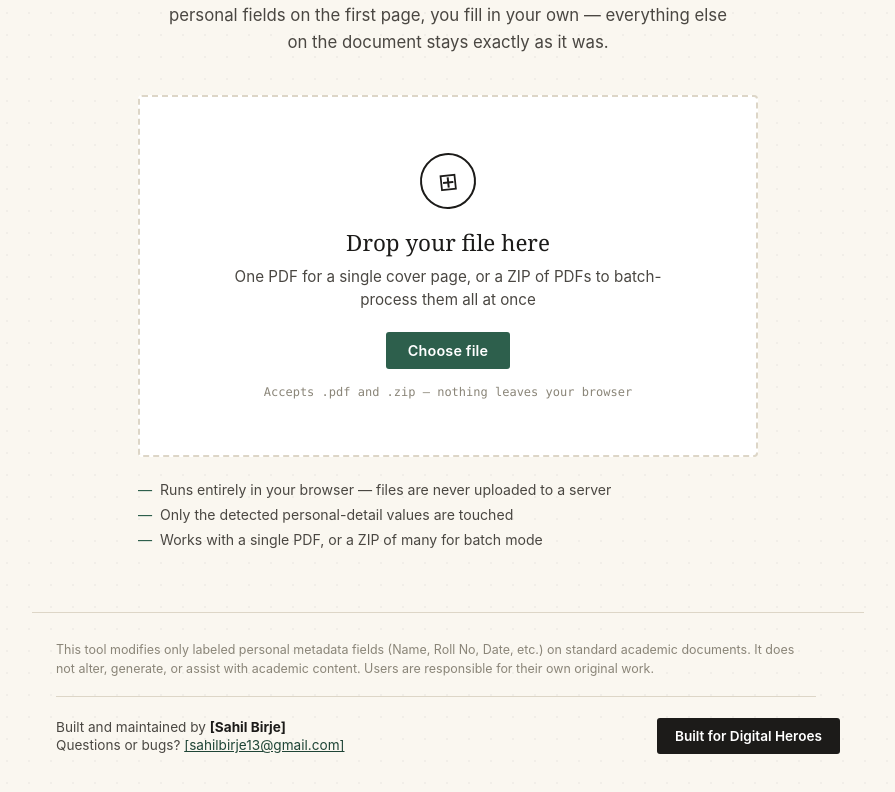
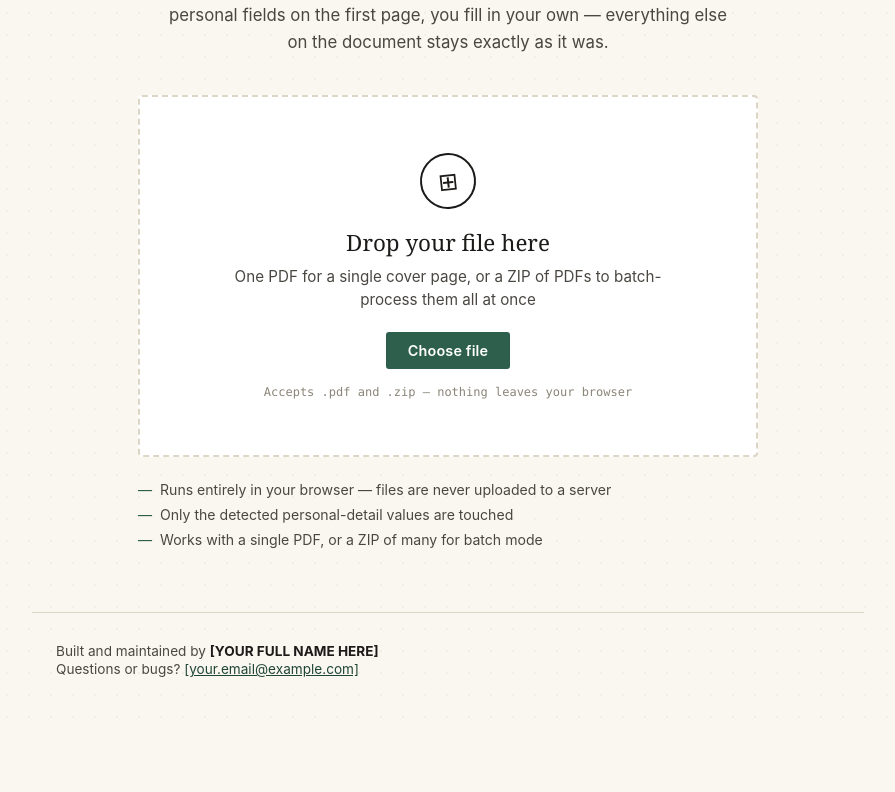
Before and after one commit to sahil-b13/pdf-field-replacer, a Next.js app: page / in a window 1280 px wide. Shown: the part 230-1022 px from the top of the page, without its empty margins (192-1087 px from the left). After the commit the page ends 949 px from the top, so only its background shows below. Built offline with nearby package versions, Linux system fonts and the light colour scheme.

Commit message:
Update Footer.tsx

```diff
--- a/app/components/Footer.tsx
+++ b/app/components/Footer.tsx
@@ -2,30 +2,14 @@ export default function Footer() {
   return (
     <footer className="site-footer">
       <div className="footer-inner">
-        <p className="disclaimer">
-          This tool modifies only labeled personal metadata fields (Name, Roll No, Date, etc.) on
-          standard academic documents. It does not alter, generate, or assist with academic
-          content. Users are responsible for their own original work.
-        </p>
-
-        <div className="footer-row">
         <div className="contact-block">
           <p className="contact-line">
-              Built and maintained by <strong>[Sahil Birje]</strong>
+            Built and maintained by <strong>[YOUR FULL NAME HERE]</strong>
           </p>
           <p className="contact-line">
             Questions or bugs?{" "}
-              <a href="mailto:[your.email@example.com]">[sahilbirje13@gmail.com]</a>
+            <a href="mailto:[your.email@example.com]">[your.email@example.com]</a>
           </p>
-          </div>
-          <a
-            className="heroes-button"
-            href="https://digitalheroesco.com"
-            target="_blank"
-            rel="noopener noreferrer"
-          >
-            Built for Digital Heroes
-          </a>
         </div>
       </div>
 
@@ -36,19 +20,8 @@ export default function Footer() {
           padding: 28px 24px 40px;
         }
         .footer-inner {
-          max-width: 1180px;
+          max-width: 880px;
           margin: 0 auto;
-        }
-        .disclaimer {
-          font-size: 0.78rem;
-          line-height: 1.5;
-          color: var(--pencil);
-          max-width: 760px;
-          margin: 0 0 20px;
-          padding-bottom: 18px;
-          border-bottom: 1px solid var(--rule);
-        }
-        .footer-row {
           display: flex;
           align-items: center;
           justify-content: space-between;
@@ -69,34 +42,6 @@ export default function Footer() {
           color: var(--ledger-green-dark);
           text-decoration: underline;
         }
-        .social-links {
-          margin-top: 8px;
-          display: flex;
-          align-items: center;
-          gap: 8px;
-          font-size: 0.85rem;
-        }
-        .social-links a {
-          color: var(--ledger-green-dark);
-          text-decoration: underline;
-        }
-        .social-links .dot {
-          color: var(--pencil);
-        }
-        .heroes-button {
-          display: inline-block;
-          background: var(--ink);
-          color: white;
-          text-decoration: none;
-          padding: 10px 18px;
-          border-radius: 3px;
-          font-size: 0.85rem;
-          font-weight: 600;
-          white-space: nowrap;
-        }
-        .heroes-button:hover {
-          background: var(--ledger-green-dark);
-        }
       `}</style>
     </footer>
   );
```
Lines whose indentation alone changed are shown as unchanged.
